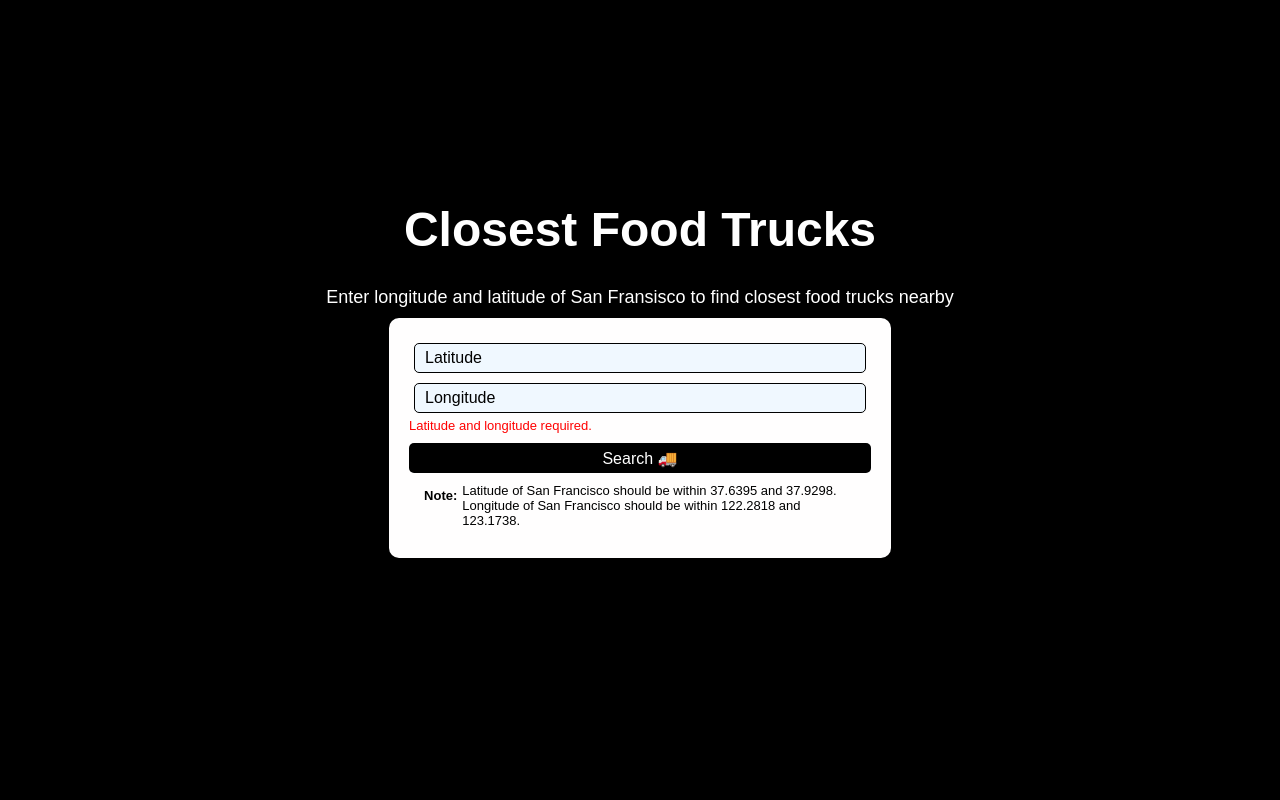
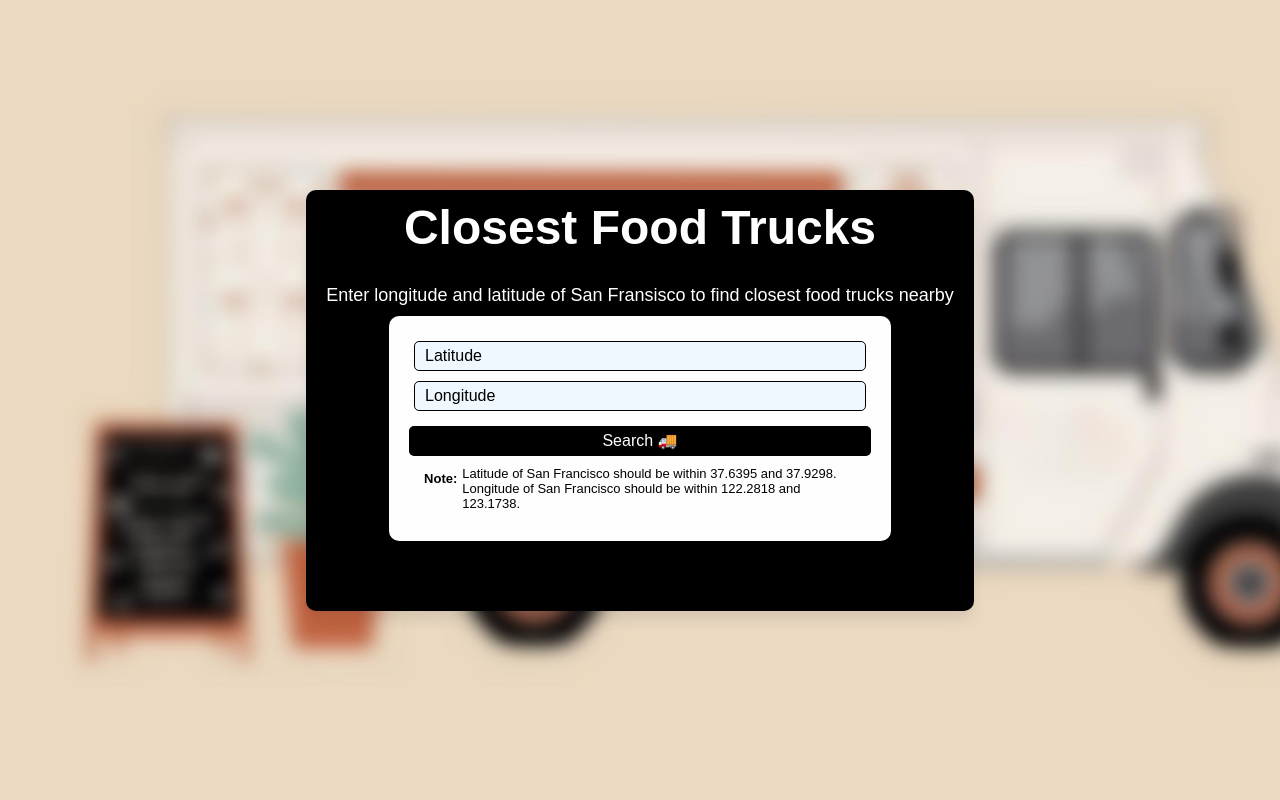
Before and after one commit to nagapavan9/food-truck-tracker-django, a Django app: page /api/foodtrucks/ in a window 1280 px wide. Run offline with Django 5.2, Linux system fonts and the light colour scheme.

Commit message:
Create docker file: TODO and updated landing page.

```diff
--- a/food_truck/static/css/styles.css
+++ b/food_truck/static/css/styles.css
@@ -22,8 +22,9 @@ body {
   flex-direction: column;
   justify-content: center;
   align-items: center;
-  background-color: #000;
-  color: white
+  color: white;
+  background-image: url("../images/food_truck_bg.jpg");
+  background-size: cover;
 }
 
 header {
@@ -40,10 +41,6 @@ form {
   justify-content: space-around;
   border-radius: 10px;
   background: #fffefe;
-}
-
-.form-data {
-  margin: 5px;
 }
 
 section {
@@ -96,6 +93,20 @@ span {
   margin-top: 5px;
 }
 
+.container-card {
+  background-color: black;
+  border-radius: 10px;
+  display: flex;
+  flex-direction: column;
+  align-items: center;
+  justify-content: center;
+  box-shadow: 0px 10px 15px -3px rgba(0, 0, 0, 0.1);
+}
+
+.form-data {
+  margin: 5px;
+}
+
 .trucks_caption {
   font-size: small;
 }
@@ -114,7 +125,7 @@ span {
   align-self: flex-start;
   font-size: 13px;
   display: flex;
-  color: black
+  color: black;
 }
 
 .note_block {
--- a/food_truck/templates/food_truck/food_truck_list.html
+++ b/food_truck/templates/food_truck/food_truck_list.html
@@ -10,11 +10,10 @@
       href="{% static 'css/styles.css' %}" />
   </head>
   <body>
-    <header>
-      <h1>Closest Food Trucks</h1>
-    </header>
-
-    <main>
+    <main class="container-card">
+      <header>
+        <h1>Closest Food Trucks</h1>
+      </header>
       <section>
         <p class="message">
           Enter longitude and latitude of San Fransisco to find closest food
--- a/food_truck/views.py
+++ b/food_truck/views.py
@@ -44,4 +44,4 @@ class FoodTruckViewSet(viewsets.ViewSet):
             except ValueError:
                 return render(request, 'food_truck/food_truck_list.html', {'error': 'Invalid latitude or longitude.'})
         else:
-            return render(request, 'food_truck/food_truck_list.html', {'error': 'Latitude and longitude required.'})
+            return render(request, 'food_truck/food_truck_list.html')
```
Also changed, not shown: README.md (added), food_truck/static/images/food_truck_bg.jpg (added), 1 other file. Lines whose indentation alone changed are shown as unchanged.
